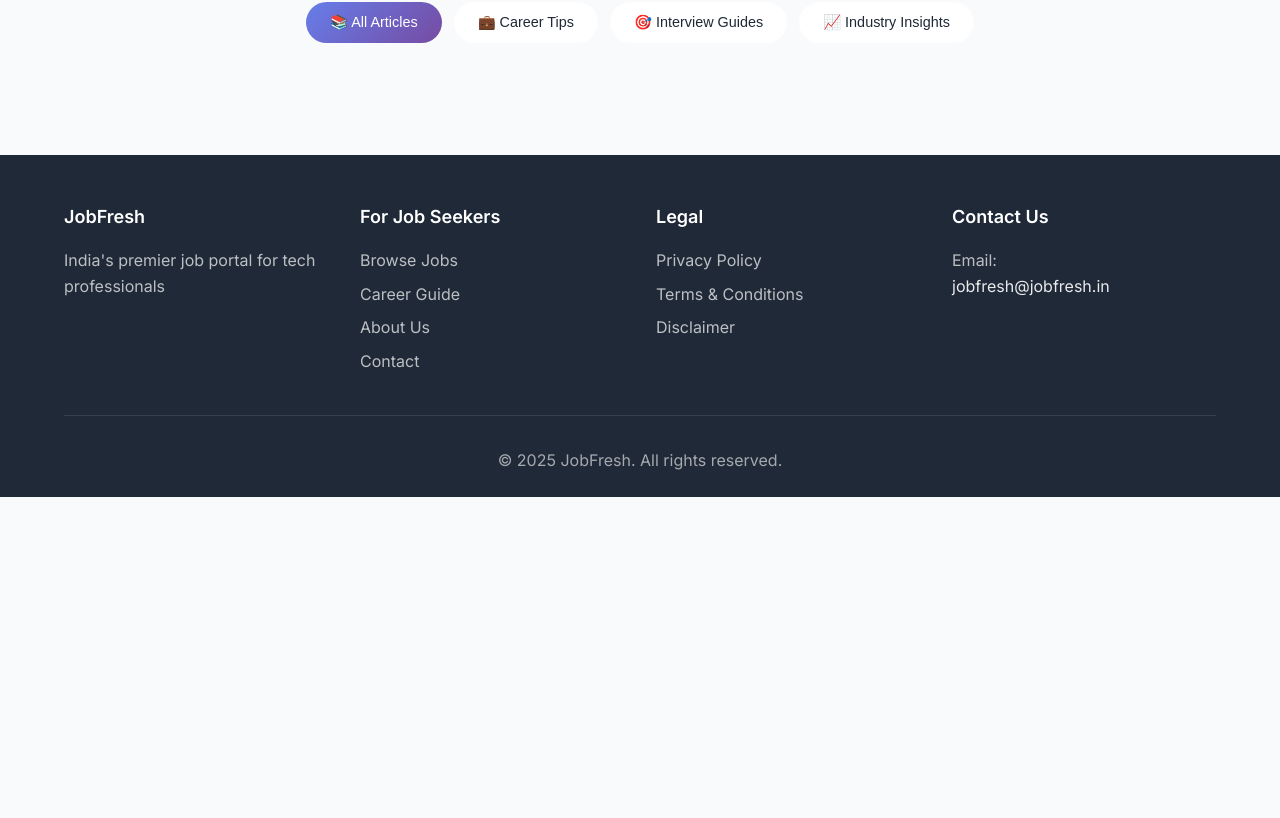
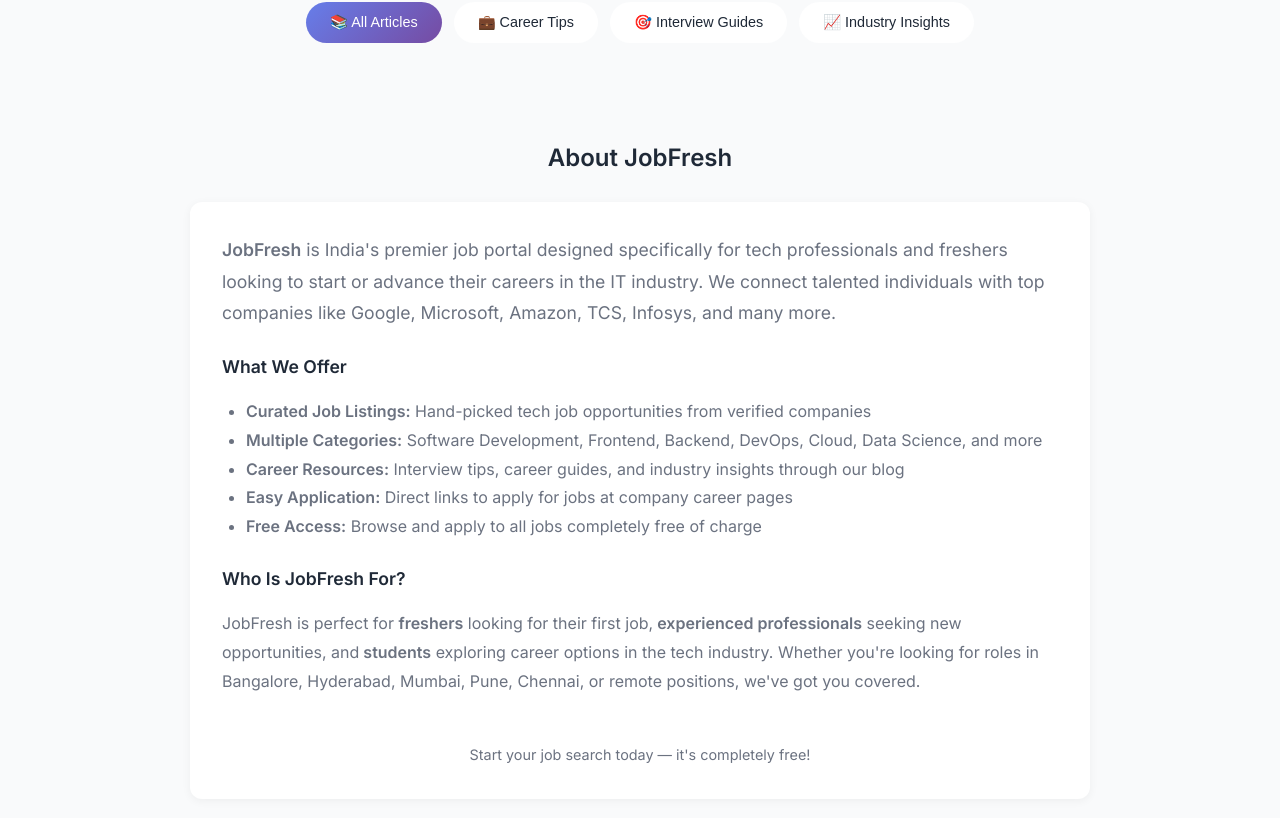
Before and after one commit to Prakashkakarlla/jobfresh-frontend, a React (Vite) app: page / in a window 1280 px wide. Shown: the part 962-1780 px from the top of the page. Before the commit the page ends 1459 px from the top, so only its background shows below. Built offline with nearby package versions, Linux system fonts and the light colour scheme; no server answers.

Commit message:
Added About JobFresh section for AdSense approval - explains site purpose clearly

```diff
--- a/src/pages/HomePage.jsx
+++ b/src/pages/HomePage.jsx
@@ -420,6 +420,75 @@
                     </div>
                 </div>
             </section>
+
+            {/* About JobFresh Section - For AdSense and User Understanding */}
+            <section style={{ padding: '3rem 0', background: 'var(--bg-secondary)' }}>
+                <div className="container">
+                    <h2 style={{ marginBottom: '1.5rem', textAlign: 'center' }}>About JobFresh</h2>
+                    <div style={{
+                        maxWidth: '900px',
+                        margin: '0 auto',
+                        background: 'white',
+                        borderRadius: '12px',
+                        padding: '2rem',
+                        boxShadow: '0 2px 10px rgba(0,0,0,0.05)'
+                    }}>
+                        <p style={{
+                            fontSize: '1.1rem',
+                            lineHeight: '1.8',
+                            color: 'var(--text-secondary)',
+                            marginBottom: '1.5rem'
+                        }}>
+                            <strong>JobFresh</strong> is India's premier job portal designed specifically for
+                            tech professionals and freshers looking to start or advance their careers in the
+                            IT industry. We connect talented individuals with top companies like Google,
+                            Microsoft, Amazon, TCS, Infosys, and many more.
+                        </p>
+
+                        <h3 style={{ fontSize: '1.1rem', marginBottom: '1rem', color: 'var(--text)' }}>
+                            What We Offer
+                        </h3>
+                        <ul style={{
+                            lineHeight: '1.8',
+                            color: 'var(--text-secondary)',
+                            paddingLeft: '1.5rem',
+                            marginBottom: '1.5rem'
+                        }}>
+                            <li><strong>Curated Job Listings:</strong> Hand-picked tech job opportunities from verified companies</li>
+                            <li><strong>Multiple Categories:</strong> Software Development, Frontend, Backend, DevOps, Cloud, Data Science, and more</li>
+                            <li><strong>Career Resources:</strong> Interview tips, career guides, and industry insights through our blog</li>
+                            <li><strong>Easy Application:</strong> Direct links to apply for jobs at company career pages</li>
+                            <li><strong>Free Access:</strong> Browse and apply to all jobs completely free of charge</li>
+                        </ul>
+
+                        <h3 style={{ fontSize: '1.1rem', marginBottom: '1rem', color: 'var(--text)' }}>
+                            Who Is JobFresh For?
+                        </h3>
+                        <p style={{
+                            lineHeight: '1.8',
+                            color: 'var(--text-secondary)',
+                            marginBottom: '1rem'
+                        }}>
+                            JobFresh is perfect for <strong>freshers</strong> looking for their first job,
+                            <strong> experienced professionals</strong> seeking new opportunities, and
+                            <strong> students</strong> exploring career options in the tech industry.
+                            Whether you're looking for roles in Bangalore, Hyderabad, Mumbai, Pune,
+                            Chennai, or remote positions, we've got you covered.
+                        </p>
+
+                        <div style={{
+                            textAlign: 'center',
+                            marginTop: '1.5rem',
+                            paddingTop: '1.5rem',
+                            borderTop: '1px solid var(--border-color)'
+                        }}>
+                            <p style={{ color: 'var(--text-secondary)', fontSize: '0.9rem' }}>
+                                Start your job search today — it's completely free!
+                            </p>
+                        </div>
+                    </div>
+                </div>
+            </section>
         </div>
     )
 }
```
